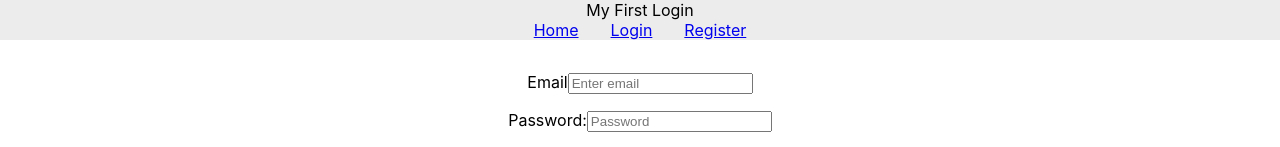
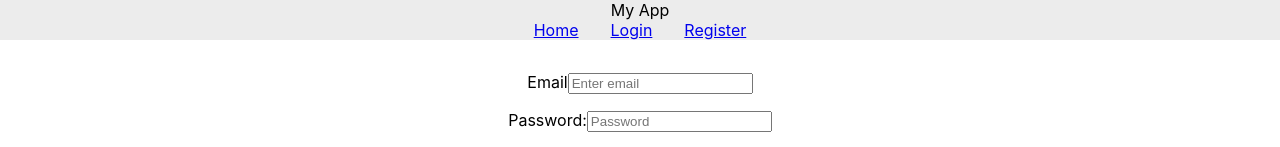
Before and after one commit to kikindb/react-login, a React (Create React App) app: page /login in a window 1280 px wide. Shown: the top 147 px of the page. Built offline with nearby package versions, Linux system fonts and the light colour scheme.

Commit message:
Creation of constants

```diff
--- a/src/App.js
+++ b/src/App.js
@@ -9,7 +9,7 @@ import './App.scss';
 import { BrowserRouter as Router, Switch, Route } from 'react-router-dom';
 
 import axios from 'axios';
-import API_BASE_URL from './constants/constants'
+import { API_BASE_URL } from './constants/constants'
 
 function App() {
   const [userData, setUserData] = useState({
--- a/src/components/layout/Header/Header.js
+++ b/src/components/layout/Header/Header.js
@@ -1,11 +1,12 @@
 import React from 'react';
 import './Header.scss';
 import NavBar from './NavBar/NavBar';
+import { APP_NAME } from './../../../constants/constants';
 
 const Header = (props) => {
   return (
     <header className="Header">
-      My First Login
+      {APP_NAME}
       <NavBar />
     </header>
   )
--- a/src/components/pages/Home/Home.js
+++ b/src/components/pages/Home/Home.js
@@ -1,6 +1,6 @@
 import React, { useEffect, useContext } from 'react';
 import './Home.scss';
-import API_BASE_URL from '../../../constants/constants';
+import { API_BASE_URL } from '../../../constants/constants';
 import { useHistory } from 'react-router-dom';
 import userContext from '../../../context/userContext';
 
--- a/src/components/pages/Login/Login.js
+++ b/src/components/pages/Login/Login.js
@@ -1,6 +1,6 @@
 import React, { useState, useContext } from 'react';
 import './Login.scss';
-import API_BASE_URL from '../../../constants/constants';
+import { API_BASE_URL } from '../../../constants/constants';
 import { useHistory, Link } from 'react-router-dom';
 import axios from 'axios';
 import userContext from '../../../context/userContext';
--- a/src/components/pages/RegisterUser/RegisterUser.js
+++ b/src/components/pages/RegisterUser/RegisterUser.js
@@ -1,6 +1,6 @@
 import React, { useState, useContext } from 'react';
 import './RegisterUser.scss';
-import API_BASE_URL from '../../../constants/constants';
+import { API_BASE_URL } from '../../../constants/constants';
 import { useHistory } from 'react-router-dom';
 import axios from 'axios';
 import userContext from '../../../context/userContext';
--- a/src/constants/constants.js
+++ b/src/constants/constants.js
@@ -1,2 +1,2 @@
-const API_BASE_URL = "http://localhost:3000";
-export default API_BASE_URL;
+export const APP_NAME = "My App";
+export const API_BASE_URL = "http://localhost:3000";
```
Also changed, not shown: 1 other file (tests, documents, lock files or other folders).
